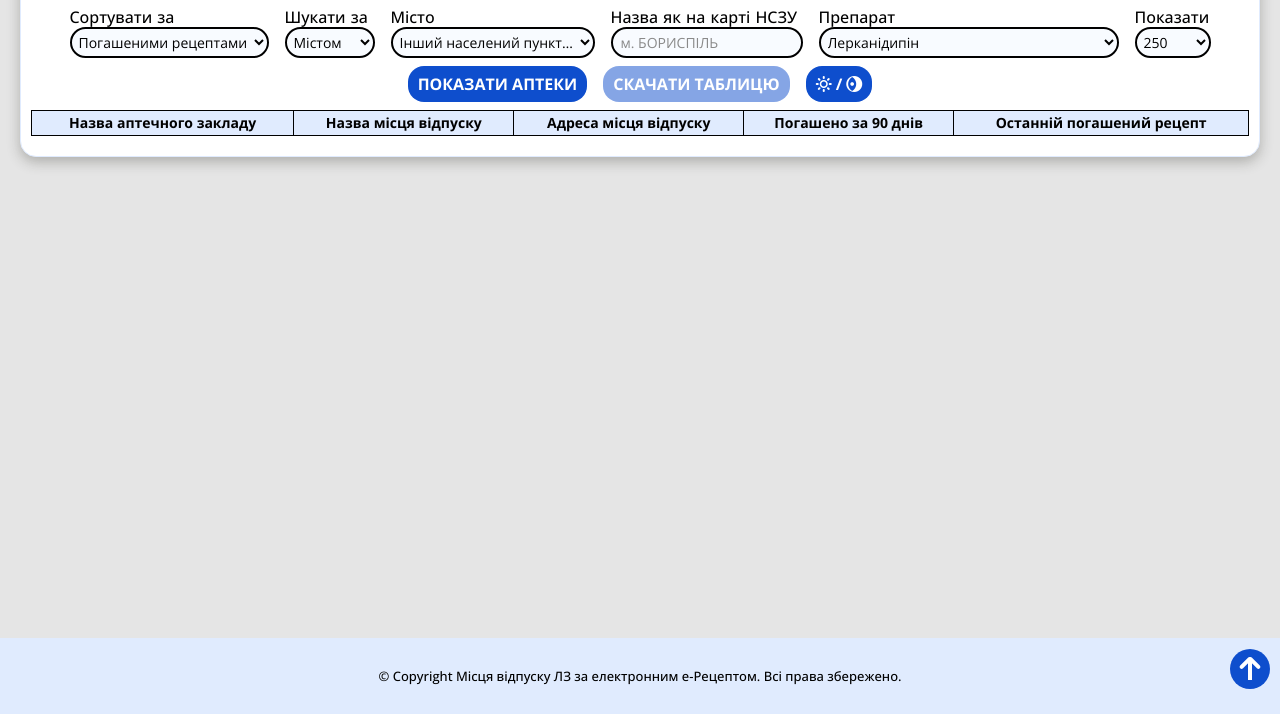
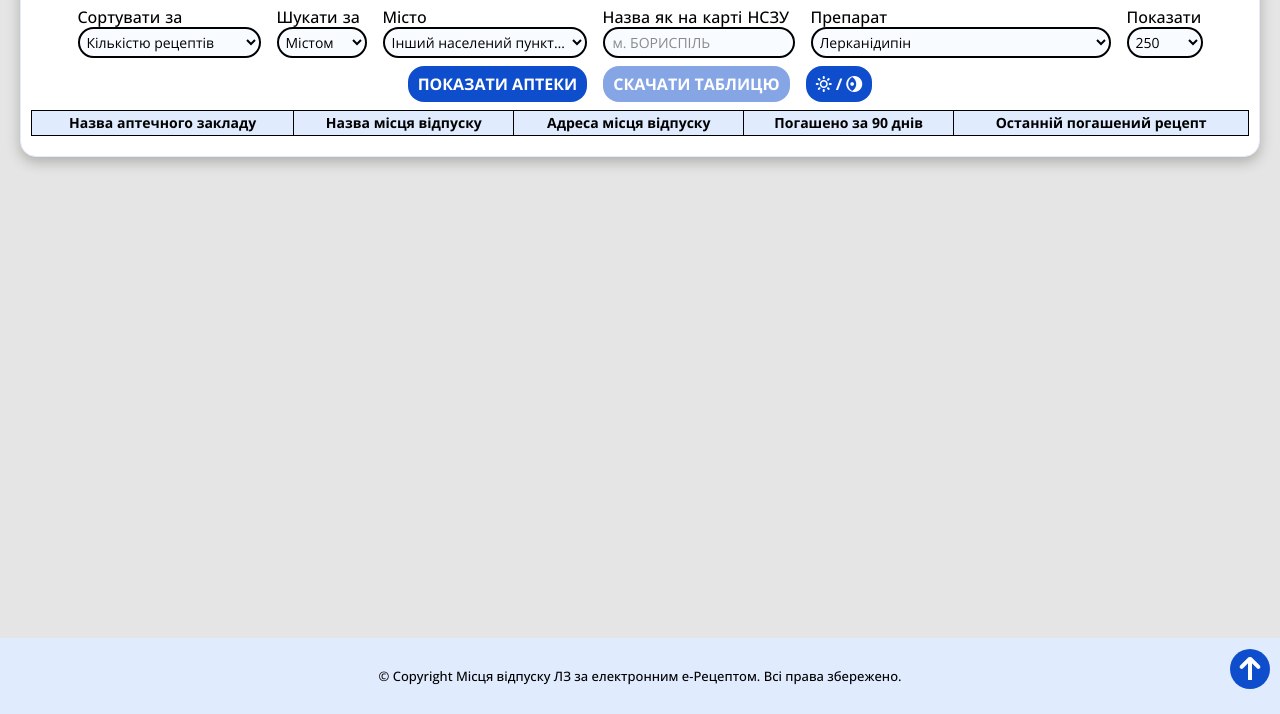
Before and after one commit to NIFUROXCAZID/Pharmacy-web-statistics-e-Prescription, a website: page public/index.html in a window 1280 px wide. Shown: the part 86-800 px from the top of the page. Drawn offline with nearby package versions, Linux system fonts and the light colour scheme; files that its build step writes are made by us from their sources.

Commit message:
Кількістю рецептів

```diff
--- a/public/index.html
+++ b/public/index.html
@@ -30,7 +30,7 @@
               <div class="settings__wrap">
                 <label for="sort">Сортувати за</label>
                 <select id="sort">
-                  <option value="count" selected>Погашеними рецептами</option>
+                  <option value="count" selected>Кількістю рецептів</option>
                   <option value="latest">Останнім оновленням</option>
                 </select>
               </div>
```
